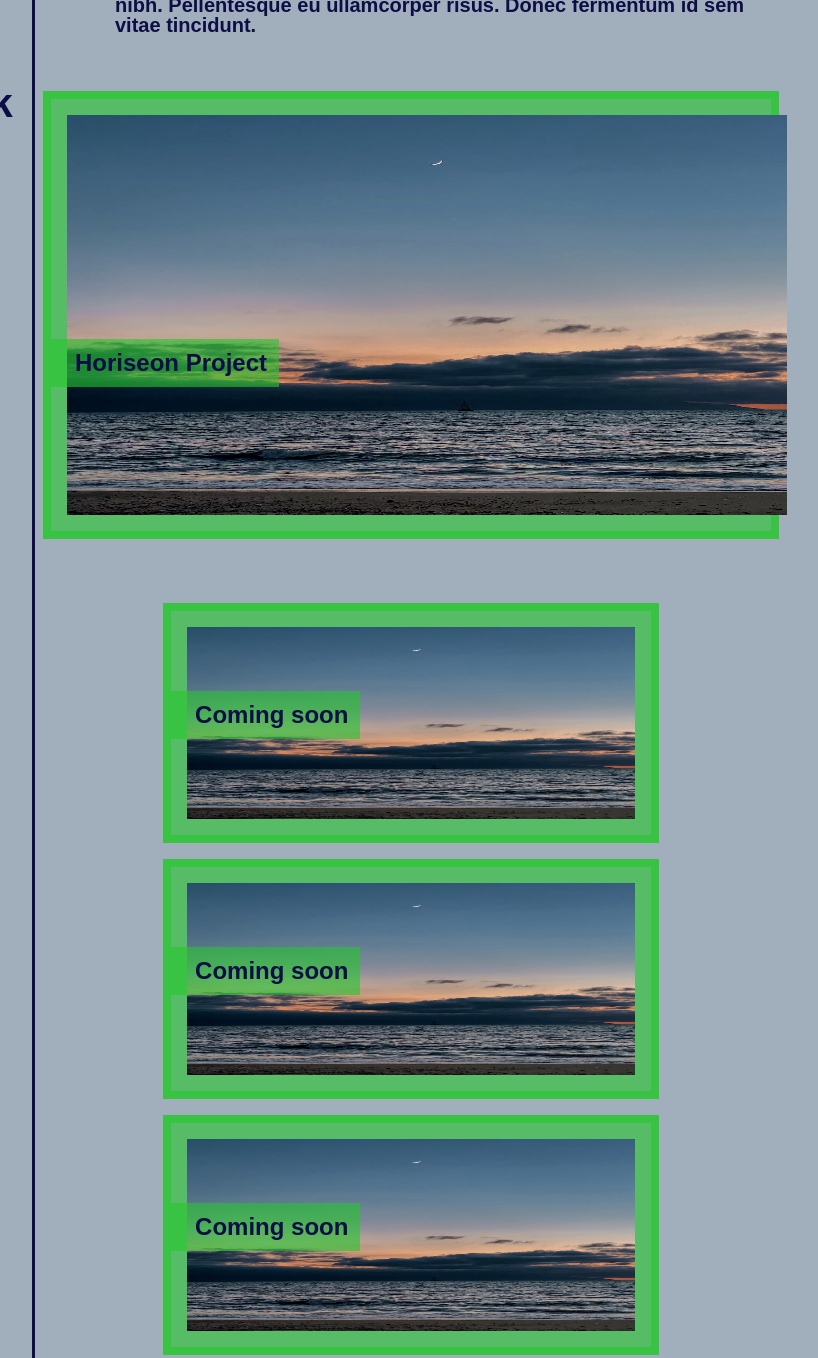
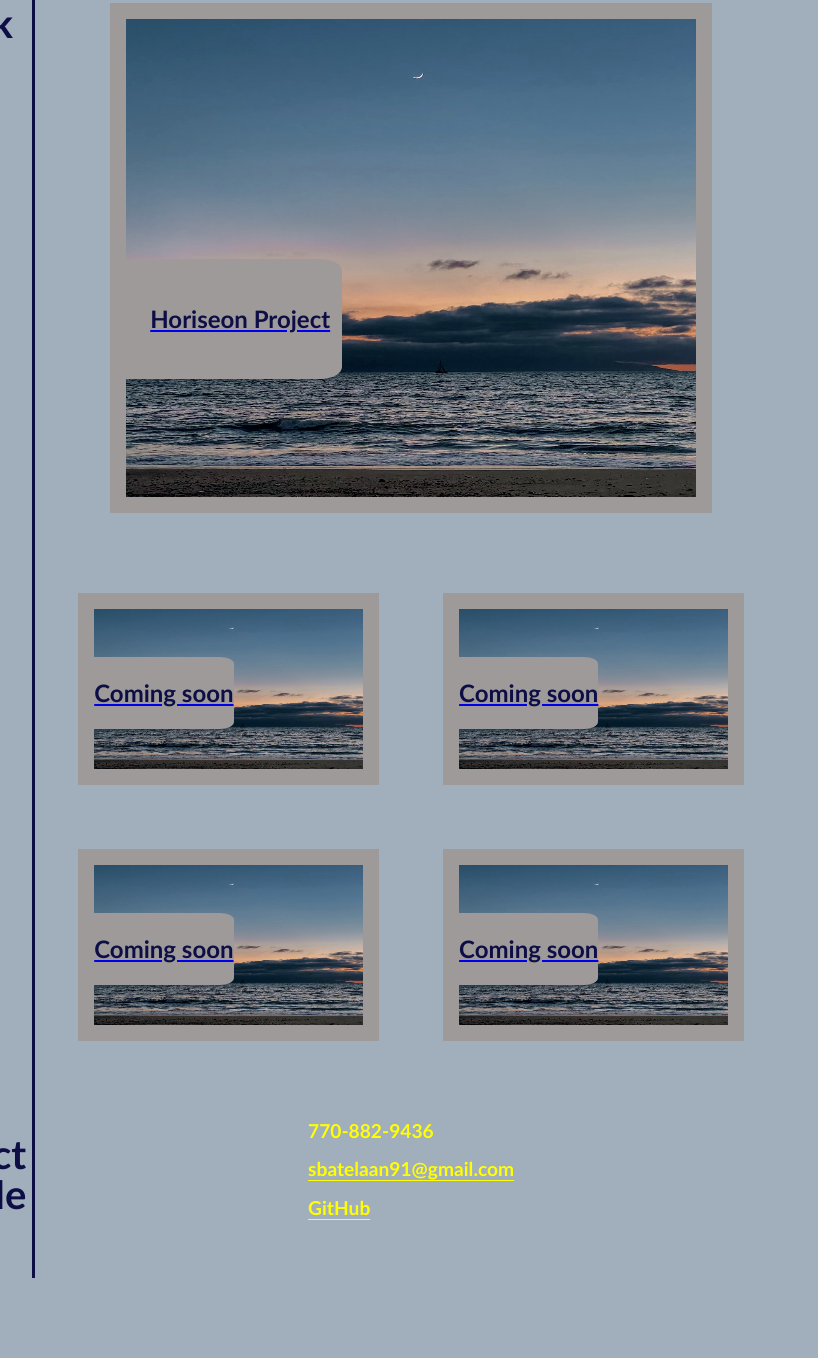
Before and after one commit to sbatelaan/css-challenge-2, a plain HTML site: page index.html in a window 1280 px wide. Shown: the part 1285-2643 px from the top of the page, without its empty margins (352-1170 px from the left). After the commit the page ends 2563 px from the top, so only its background shows below. Drawn offline with Linux system fonts and the light colour scheme.

Commit message:
Final_Code

```diff
--- a/Assets/reset.css
+++ b/Assets/reset.css
@@ -12,11 +12,17 @@ html {
 body {
   min-height: 100%;
   line-height: 1;
-  font-family: sans-serif;
+  font-family: 'Trebuchet MS', 'Lucida Sans Unicode', 'Lucida Grande', 'Lucida Sans', Arial, sans-serif;
 }
+
+div {
+  width: 100%;
+  height: 100%;
+  }
 
 h1, h2, h3, h4, h5, h6 {
   font-size: 100%;
+  text-decoration: none;
 }
 
 input, select, option, optgroup, textarea, button,
--- a/Assets/style.css
+++ b/Assets/style.css
@@ -1,5 +1,5 @@
 :root {
-    --head-tone: rgba(36, 199, 44, 0.592);
+    --head-tone: rgb(158, 154, 154);
     --head-background: rgb(14, 14, 71)
 }
 
@@ -19,7 +19,6 @@ header {
 }
 
 h1 {
-    font-family: 'Franklin Gothic Medium', 'Arial Narrow', Arial, sans-serif;
     font-size: 50px;
     text-align: left;
     background-color: var(--head-tone);
@@ -29,25 +28,28 @@ h1 {
 }
 nav ul {
     display: flex;
-    align-content: stretch;
+    align-items: stretch;
     margin: 20px;
 }
+
 nav li {
     margin: 20px;
 }
+
 nav a {
     font-size: 1.5em;
     font-weight: bold;
     color: var(--head-tone);
-    text-decoration: underline;
     text-underline-offset: .5em;
 }
 
 .subtitle {
     background-image: url(marble.webp);
     height: 10em;
+    width: 100%;
+    max-width: 100%;
+}
 
-}
 .sub-box {
    font-size: 2em;
    float: right;
@@ -59,12 +61,13 @@ nav a {
 }
 
 img {
-    width: 100%;
-    height: 4em;
+    margin: 1em;
+    width: 15em;
+    height: 20em;
+    max-width: 100%;
+    max-height: 100vh;
+    float: left;
 }
-
-
-
 
 h3 {
     font-size: 40px;
@@ -75,6 +78,7 @@ main {
     display: flex;
     flex-wrap: wrap;
 }
+
 #information {
     display: flex;
     align-items: stretch;
@@ -104,16 +108,6 @@ p {
     color: rgb(14, 14, 71)
 }
 
-img {
-    margin: 1em;
-    width: 15em;
-    height: 20em;
-    max-width: 100%;
-    max-height: 100vh;
-    float: left;
-}
-
-
 #portfolio {
     margin-top: 3em;
     display: inline-flex;
@@ -134,18 +128,23 @@ img {
     width: 30%;
 }
 
-
 .work, .work-2 {
     display: flex;
     flex-direction: column;
     align-items: flex-end;
-    justify-content: flex-end;
     margin-right: 5%;
 }
 
+.work {
+    justify-content: flex-start;
+}
+
+.work-2 {
+    margin-bottom: 1em;
+    justify-content: flex-end;
+}
+
 /*rough draft. Come back and adjust if needed*/
-
-
 
 .work-link {
     padding-top: 3em;
@@ -158,6 +157,62 @@ img {
     justify-content: center;
     height: auto;
 }
+
+.border-im {
+    background-image: url(beach.png);
+    background-size: 100% 100%;
+    width: 80%;
+    height: 40%;
+    border: solid var(--head-tone) 1em;
+    display: flex;
+    position: relative;
+    transition: all 1s ease-out;
+    background-color: gray;
+    max-width: 100%;
+    max-height: 100%;
+}
+
+.border-small {
+    background-image: url(beach.png);
+    background-size: 100% 100%;
+    border: solid var(--head-tone) 1em;
+    display: flex;
+    position: relative;
+    width: 40%;
+    height: 12em;
+    transition: all 1s ease-out;
+    background-color: gray;
+    margin: 2em;
+    max-width: 100%;
+    max-height: 100%;
+}
+
+ a > h4 {
+    color: var(--head-background);
+    background-color: var(--head-tone);
+    padding-top: 2em;
+    height: 5em;
+    margin-top: 10em;
+    text-decoration: none;
+    font-size: 1.5em;
+    font-weight: bold;
+    max-width: 100%;
+    border-radius: 0 10% 10% 0;
+ }
+
+h5 {
+    color: var(--head-background);
+    background-color: var(--head-tone);
+    padding-top: 1em;
+    margin-top: 2em;
+    height: 3em;
+    text-decoration: none;
+    font-size: 1.5em;
+    font-weight: bold;
+    max-width: 100%;
+    border-radius: 0 10% 10% 0;
+}
+
 /*Added work-link-2 to adjust flex-direction to row*/
 
 .work-link-2 {
@@ -168,61 +223,16 @@ img {
     display: inline-flex;
     align-items: center;
     justify-content: center;
+
 }
-
-.work-title {
-    position: absolute;
-    z-index: 2;
-    color: var(--head-background);
-    background-color: var(--head-tone);
-    margin-top: 15em;
-}
-
-.work-title-2 {
-    position: absolute;
-    z-index: 2;
-    color: var(--head-background);
-    background-color: var(--head-tone);
-    margin-top: 5em;
-}
-
-.beach {
-    display: flex;
-    position: relative;
-    width: 60em;
-    height: 25em;
-    transition: all 1s ease-out;
-    background-color: gray;
-    z-index: 1;
-    max-width: 100%;
-    max-height: 90vh;
-}
-
-.beach-2 {
-    display: flex;
-    position: relative;
-    width: 28em;
-    height: 12em;
-    transition: all 1s ease-out;
-    background-color: gray;
-    z-index: 1;
-    max-width: 100%;
-    max-height: 100vh;
-}
-
-.border {
-    border: solid var(--head-tone) .5em;
-    background-color: var(--head-tone);
-    margin: .5em;
-}
-
 
 h4 {
     font-size: 1.5em;
     padding: .5em .5em .5em 1em;
+    text-decoration: none;
 }
 
-.beach:hover, .beach-2:hover {
+.border-im:hover, .border-small:hover {
     background-color: gray;
     opacity: .5;
 }
@@ -234,7 +244,7 @@ h4 {
     align-items: flex-start;
     justify-content: space-around;
     margin-top: 3em;
-    margin-bottom: 5%;
+    margin-bottom: 10em;
 }
 
 
@@ -252,14 +262,34 @@ ul {
 
 li {
     margin: 0 0 1em 0;
-}
-
-a {
-    font-size: 1em;
-    color: yellow;
 
 }
 
-@media screen and (min-width: 400px) {
+li > a {
+    font-size: 1em;
+    color: yellow;
+}
+
+@media screen and (max-width: 600px) {
+    .border-small, .border-im, {
+        width: 100%;
+    }
 
 }
+
+@media screen and (max-width: 600px) {
+    main,
+    nav {
+        flex-direction: row;
+    }
+    header,
+     main {
+        flex-wrap: wrap;
+    }
+}
+
+@media screen and (max-width: 600px) {
+    body {
+        font-size: .8em;
+    }
+}
--- a/index.html
+++ b/index.html
@@ -131,52 +131,28 @@
 
         <section class="work-link">
 
-            <div class="border">
-                <div class="work-title">
+            <a class="border-im" href="https://sbatelaan.github.io/Horiseon-project/" target="_blank">
                 <h4>Horiseon Project</h4>
-                </div>
-            <a href="https://sbatelaan.github.io/Horiseon-project/" target="_blank">
-                    <img class="beach" src="./assets/beach.png">
             </a>
-            </div>
+
 
             <section class="work-link-2">
 
-                <div class="border">
-                    <div class="work-title-2">
-                        <h4>Coming soon</h4>
-                    </div>
-                <a href="./assets/beach.png">
-                    <img class="beach-2" src="./assets/beach.png">
+               <a class="border-small" href="#">
+                    <h5>Coming soon</h5>
                </a>
-            </div>
 
-            <div class="border">
-                <div class="work-title-2">
-                    <h4>Coming soon</h4>
-                </div>
-                <a href="./assets/beach.png">
-                    <img class="beach-2" src="./assets/beach.png">
+               <a class="border-small" href="#">
+                <h5>Coming soon</h5>
            </a>
-            </div>
 
-            <div class="border">
-                <div class="work-title-2">
-                    <h4>Coming soon</h4>
-                </div>
-                <a href="./assets/beach.png">
-                    <img class="beach-2" src="./assets/beach.png">
+           <a class="border-small" href="#">
+                <h5>Coming soon</h5>
             </a>
-            </div>
 
-            <div class="border">
-                <div class="work-title-2">
-                    <h4>Coming soon</h4>
-                </div>
-                <a href="./assets/beach.png">
-                    <img class="beach-2" src="./assets/beach.png">
+            <a class="border-small" href="#">
+                <h5>Coming soon</h5>
             </a>
-            </div>
         </section>
 
         <section id="contact-fill">
@@ -189,7 +165,6 @@
 
             </div>
         </section>
-
     </main>
 
 </body>
```
Lines whose indentation alone changed are shown as unchanged.
